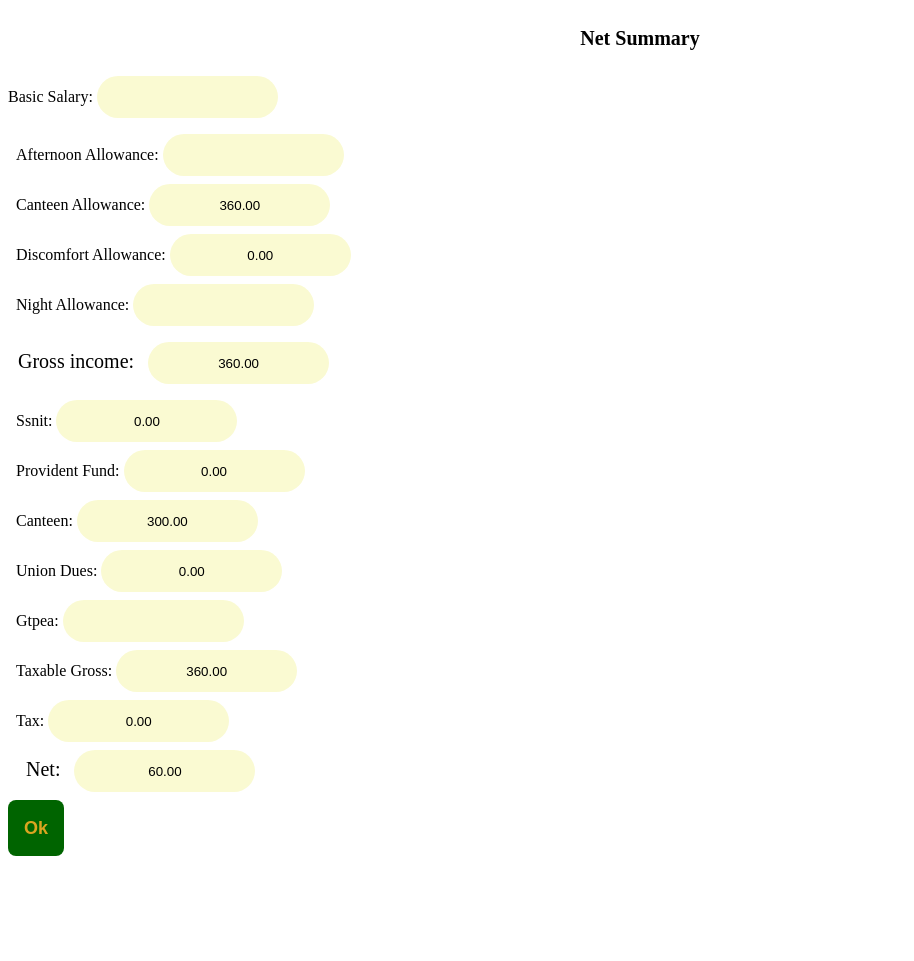
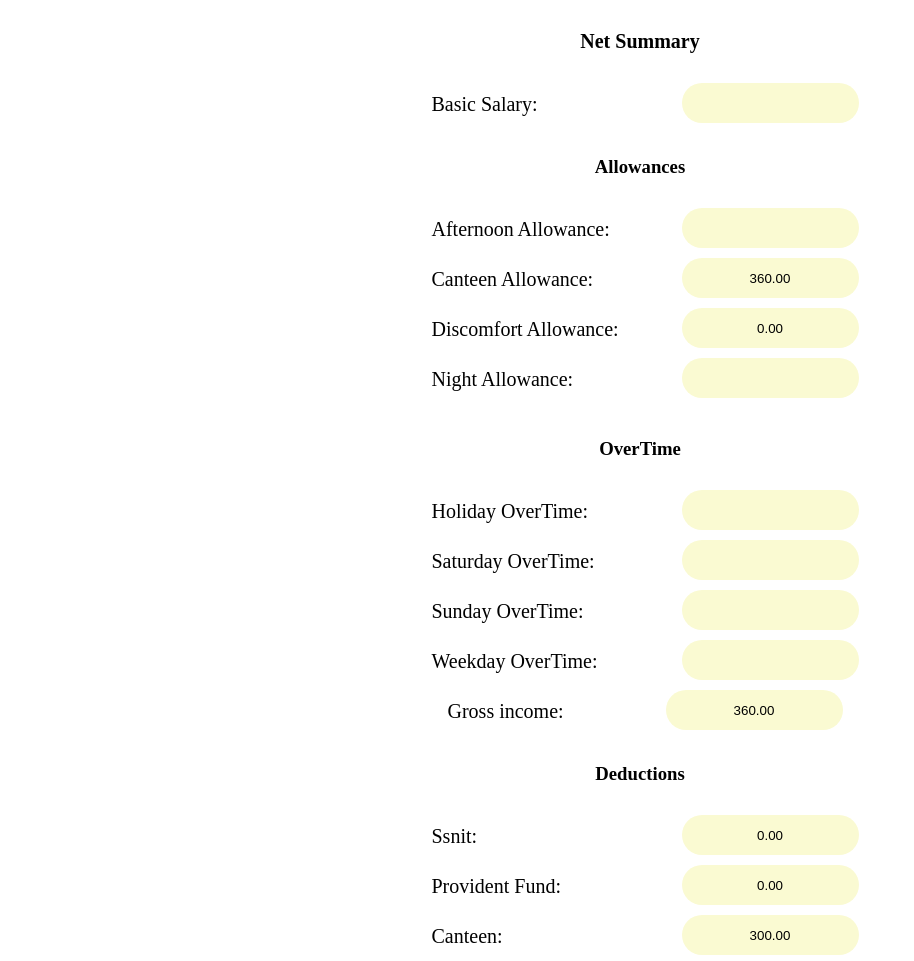
Before and after one commit to Teddystone08/shika, a plain HTML site: page summary.html in a window 1280 px wide. Shown: the top 961 px of the page, without its empty margins (0-914 px from the left). Before the commit the page ends 864 px from the top, so only its background shows below. Drawn offline with Linux system fonts and the light colour scheme.

Commit message:
fixed alignment

```diff
--- a/styles/net.css
+++ b/styles/net.css
@@ -16,10 +16,14 @@ div .theme{
 }
 
 input[type="button"]{
-    height: 50px;
-    width: 120px;
+    height: 70px;
+    width: 130px;
     justify-content:space-between;
     border-radius: 10px;
+    font-size: 20px;
+    border: green 2px solid;
+    background-color: green;
+    color: white;
 }
 
 .main{
@@ -108,7 +112,7 @@ h3{
     font-weight: bolder;
     font-size: larger;
 }
-
+/* Loan section */
 .loan_select{
     display: flex;
     flex-direction: column;
@@ -134,21 +138,8 @@ h3{
     margin: auto;
 
 }
-/*
-.loan_data, .loan_select{
-
-}
-*/
-
 
 /*button style*/
-
-.btn{
-    width: auto;
-    display: flex;
-    flex-direction: row;
-    justify-content: space-between;
-}
 
 button{
     width: 15rem;
@@ -157,16 +148,17 @@ button{
     font-weight: bold;
     border: none;
     border-radius: 0.5rem;
+    margin: 10px;
 
 }
 
 .btn_sub{
     background-color: darkgreen;
     color: white;
-
+    border: 2px solid white;
 }
 
 .btn_can{
-    border: 2px solid gold;
-    color:white;
+    border: 2px solid green;
+    color: green;
 }
--- a/styles/summary.css
+++ b/styles/summary.css
@@ -1,9 +1,15 @@
 .title{
+    text-align: center;
+}
+
+h3{
+    margin: 30px auto;
     text-align: center;
 }
 
  .title h4{
     font-size: 20px;
+    margin: 30px auto;
  }
 
  .main_allow p,
@@ -11,19 +17,26 @@
  .loan_data p,
  .loan_select p,
  .net p{
-    margin: 8px;
+    margin: 10px auto;
+ }
+
+ label{
+    font-size: 20px;
+    padding: 10px;
+    width: 15rem;
+    float: left;
  }
 
  input{
     height: 2.5rem;
-    border-radius: 4rem;
+    border-radius: 2rem;
     border: none;
     text-align: center;
     background-color: lightgoldenrodyellow;
     color: black;
  }
 .loan_data, .main_ot, .loan_select{
-    display:none;
+    display:;
 }
 
 .net label,
@@ -34,12 +47,13 @@
 }
 
 .btnOk{
-    height: 3.5rem;
+    height: 1.5rem;
+    width: 10rem;
     padding: 1rem;
-    font-size: 18px;
+    font-size: 25px;
     font-weight: bold;
     background-color: darkgreen;
-    color: goldenrod;
-    border: none;
+    color: white;
+    border: goldenrod 2px solid;
     border-radius: 0.5rem;
 }
--- a/summary.html
+++ b/summary.html
@@ -5,6 +5,7 @@
     <meta name="viewport" content="width=device-width, initial-scale=1.0">
     <link rel="stylesheet" href="/styles/index.css">
     <link rel="stylesheet" href="/styles/summary.css">
+    <link rel="stylesheet" href="/styles/general.css">
     <title>Summary</title>
 </head>
 <body>
@@ -25,6 +26,8 @@
          </div>
 
          <div class="main_allow" id="allow_input">
+            <p>
+                <h3>Allowances</h3>
             <p >
                 <label for="ashift-all">Afternoon Allowance:</label>
                 <input class="bs_input" id="ashift-all" readonly>
@@ -45,6 +48,8 @@
          </div>
 
          <div class="main_ot" id="day_ot">
+            <p>
+                <h3>OverTime</h3>
             <p>
                 <label for="hday-ot">Holiday OverTime:</label>
                 <input class="bs_input" id="hday-ot" readonly>
@@ -71,6 +76,10 @@
          </div>
 
          <div class="sat">
+            <p>
+                <h3>Deductions</h3>
+            </p>
+
           <p>
              <label for="ssnit-ded">Ssnit:</label>
              <input readonly class="stat_ded" id="ssnit-ded">
@@ -110,6 +119,9 @@
         </div>
 
             <div class="loan_select">
+                <p>
+                    <h3>Loan</h3>
+                </p>
 
                 <P>
                     <label for="select">Load Type:</label>
```
Also changed, not shown: net_cal.html (+1 -1 lines).
